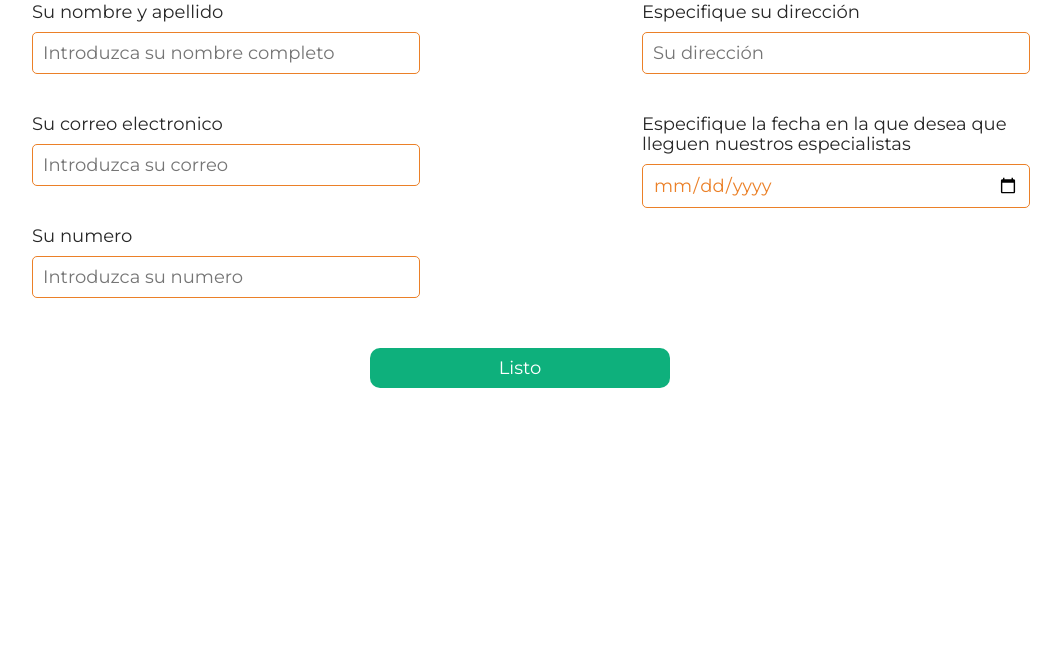
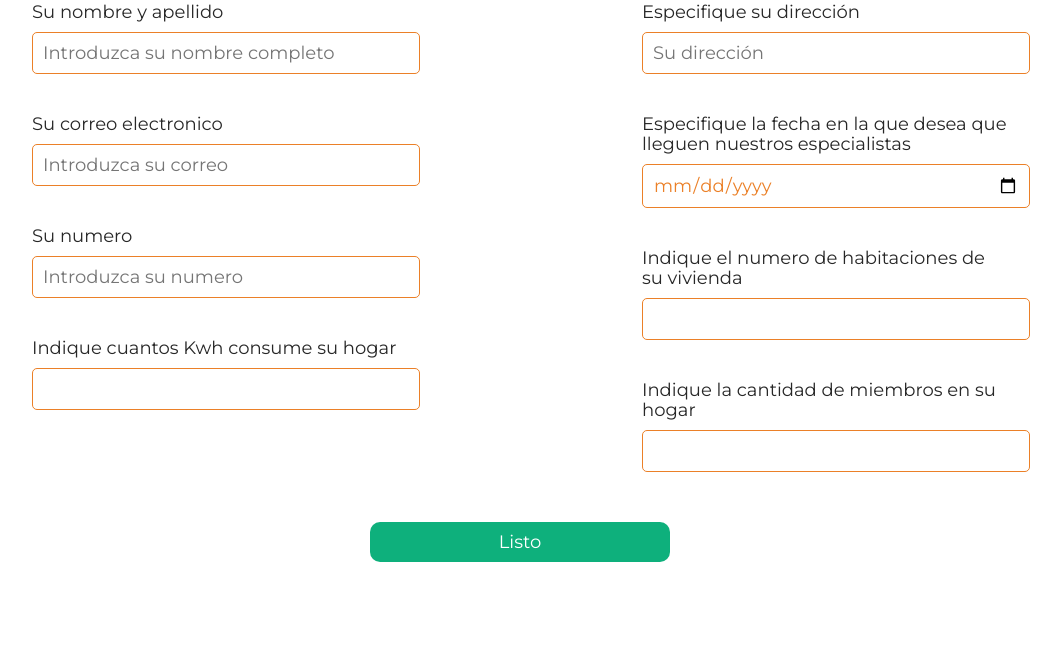
Before and after one commit to canavarroacosta83/Pagina_energia, a Flask app: page /form in a window 1280 px wide. Shown: the part 528-1190 px from the top of the page, without its empty margins (120-1181 px from the left). Before the commit the page ends 916 px from the top, so only its background shows below. Run offline with Flask 3, Linux system fonts and the light colour scheme.

Commit message:
second commit

```diff
--- a/main.py
+++ b/main.py
@@ -55,12 +55,17 @@ def submit_form():
     number = request.form["number"]
     address = request.form["address"]
     date = request.form["date"]
+    habitacion = request.form["habitacion"]
+    miembros = request.form["miembros"]
+    energia = request.form["energia"]
     # Puedes guardar tus datos o enviarlos por correo electrónico
     return render_template('form_result.html',
-                           # Coloque aquí las variables
-                           name=name, email = email,
-                           number = number, address = address,
-                           date = date
-                           )
 
-app.run(debug=True)
+                        name=name, email = email,
+                        number = number, address = address,
+                        date = date, habitacion = habitacion, miembros = miembros,
+                        energia = energia
+                        )
+
+if __name__ == "__main__":
+    app.run(debug=True)
--- a/static/css/style1.css
+++ b/static/css/style1.css
@@ -1,5 +1,5 @@
 h1 {font-size: 40px; text-align: center; color: blueviolet;}
 
-p {color: blue;}
+p {color: blue; font-size: 30px;}
 
 body {background-color: bisque;}
--- a/templates/form.html
+++ b/templates/form.html
@@ -38,6 +38,12 @@
                 <label for="number">Su numero </label>
                 <input type="number" name="number" id="number" placeholder="Introduzca su numero" required>
             </li>
+
+              <li class="user-info__item">
+
+                <label for="number"> Indique cuantos Kwh consume su hogar </label>
+                <input type="number" name="energia" id="energia" required>
+            </li>
         </ul>
         <!--Campos para la dirección y el nombre-->
         <ul class="address-date">
@@ -51,6 +57,18 @@
                 <label for="date">Especifique la fecha en la que desea que lleguen nuestros especialistas</label>
                 <input type="date" name="date" id="date" required>
             </li>
+
+              <li class="user-info__item">
+
+                <label for="number"> Indique el numero de habitaciones de su vivienda </label>
+                <input type="number" name="habitacion" id="habitacion" required>
+            </li>
+
+            <li class="user-info__item">
+
+                <label for="number"> Indique la cantidad de miembros en su hogar </label>
+                <input type="number" name="miembros" id="miembros" required>
+            </li>
         </ul>
     </div>
     <button class="button" type="submit">Listo</button>
--- a/templates/form_result.html
+++ b/templates/form_result.html
@@ -15,6 +15,9 @@
    <p>Tu numero : {{ number }}</p>
    <p>Tu direccion : {{ address }}</p>
    <p>Tu fecha de visita : {{ date }}</p>
+   <p>Tu numero de habitaciones : {{ habitacion }}</p>
+   <p>Tu numero de miembros en tu hogar es : {{ miembros }}</p>
+   <p>El promedio de Kwh que consume su hogar es: {{energia}}</p>
    {% endblock%}
 </body>
 </html>
```
Also changed, not shown: static/img/planeta.avif (added). Lines whose indentation alone changed are shown as unchanged.
